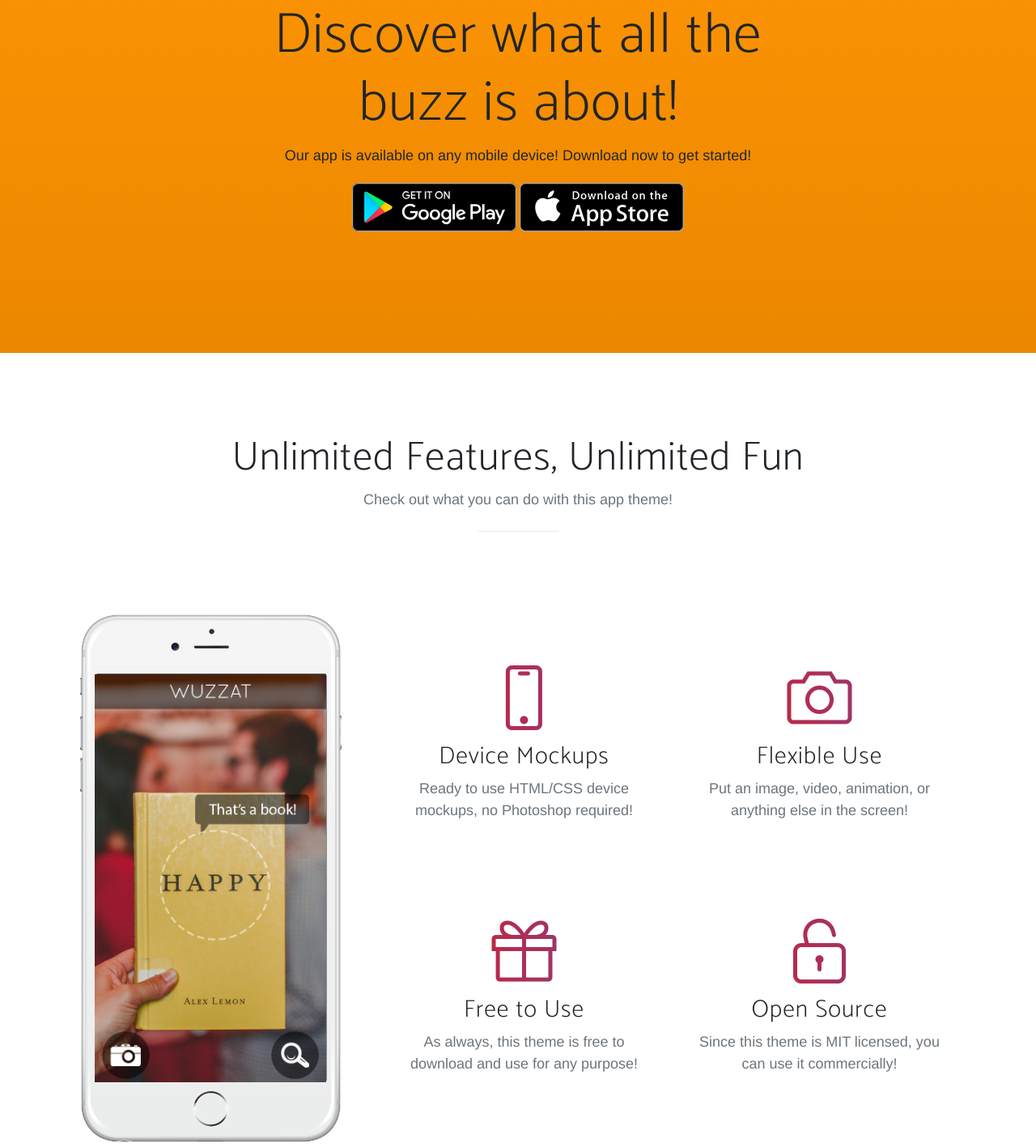
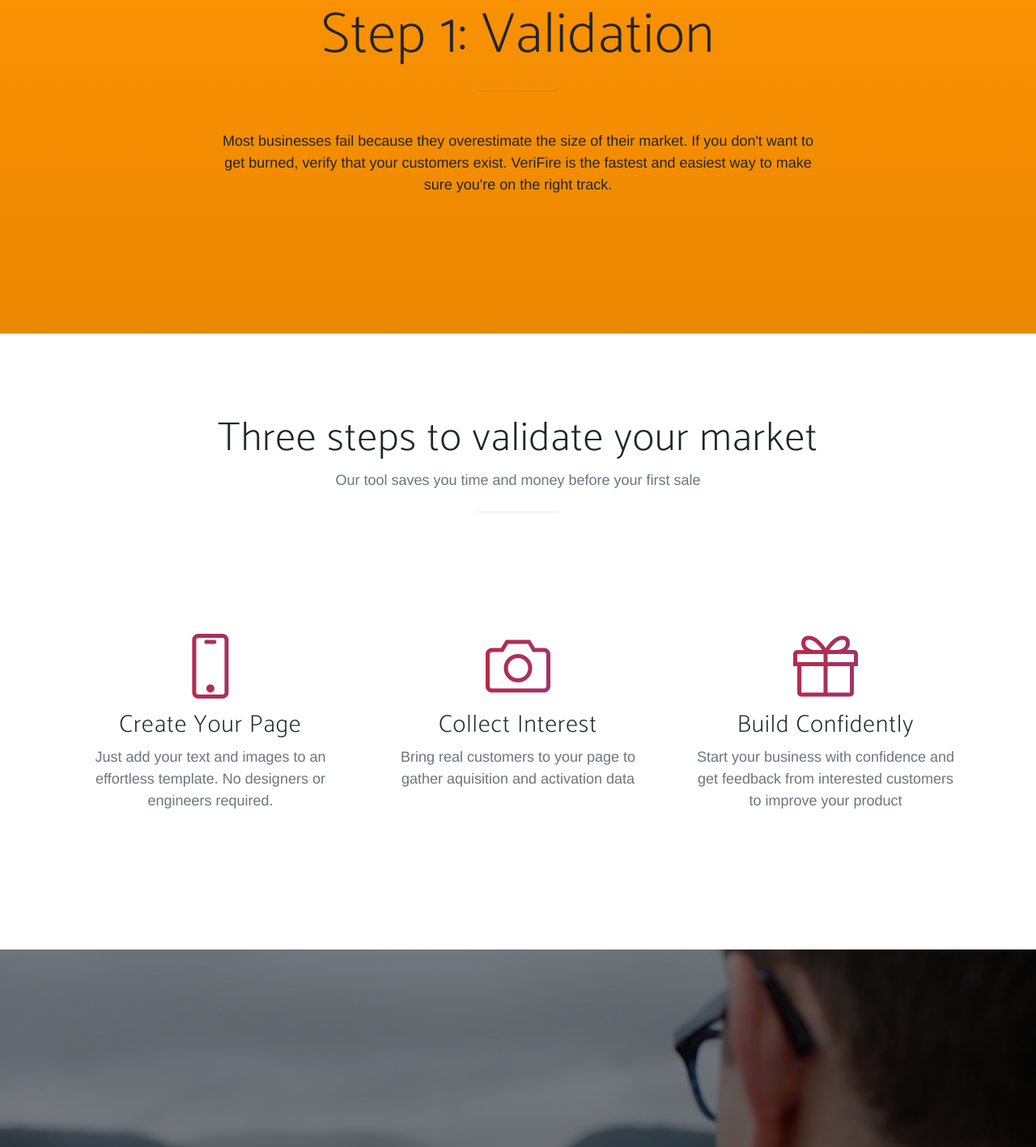
Before and after one commit to elliotaplant/VeriFireLandingPage, a website: page index.html in a window 1280 px wide. Shown: the part 947-2364 px from the top of the page at 81% size. Drawn offline with nearby package versions, Linux system fonts and the light colour scheme; a web font is replaced by a local one.

Commit message:
Some copy

```diff
--- a/index.html
+++ b/index.html
@@ -4,50 +4,74 @@
 <head>
 
   <meta charset="utf-8">
-    <meta name="viewport" content="width=device-width, initial-scale=1, shrink-to-fit=no">
-    <meta name="description" content="">
-    <meta name="author" content="">
+  <meta name="viewport"
+        content="width=device-width, initial-scale=1, shrink-to-fit=no">
+  <meta name="description"
+        content="">
+  <meta name="author"
+        content="">
 
   <title>VeriFire - Battle Test Your Idea</title>
 
   <!-- Bootstrap core CSS -->
-    <link href="vendor/bootstrap/css/bootstrap.min.css" rel="stylesheet">
+  <link href="vendor/bootstrap/css/bootstrap.min.css"
+        rel="stylesheet">
 
   <!-- Custom fonts for this template -->
-    <link rel="stylesheet" href="vendor/font-awesome/css/font-awesome.min.css">
-    <link rel="stylesheet" href="vendor/simple-line-icons/css/simple-line-icons.css">
-    <link href="https://fonts.googleapis.com/css?family=Lato" rel="stylesheet">
-    <link href="https://fonts.googleapis.com/css?family=Catamaran:100,200,300,400,500,600,700,800,900" rel="stylesheet">
-    <link href="https://fonts.googleapis.com/css?family=Muli" rel="stylesheet">
+  <link rel="stylesheet"
+        href="vendor/font-awesome/css/font-awesome.min.css">
+  <link rel="stylesheet"
+        href="vendor/simple-line-icons/css/simple-line-icons.css">
+  <link href="https://fonts.googleapis.com/css?family=Lato"
+        rel="stylesheet">
+  <link href="https://fonts.googleapis.com/css?family=Catamaran:100,200,300,400,500,600,700,800,900"
+
+        rel="stylesheet">
+  <link href="https://fonts.googleapis.com/css?family=Muli"
+        rel="stylesheet">
 
   <!-- Plugin CSS -->
-    <link rel="stylesheet" href="device-mockups/device-mockups.min.css">
+  <link rel="stylesheet"
+        href="device-mockups/device-mockups.min.css">
 
   <!-- Custom styles for this template -->
-    <link href="css/new-age.min.css" rel="stylesheet">
+  <link href="css/new-age.min.css"
+        rel="stylesheet">
 
 </head>
 
 <body id="page-top">
 
   <!-- Navigation -->
-    <nav class="navbar navbar-expand-lg navbar-light fixed-top" id="mainNav">
+  <nav class="navbar navbar-expand-lg navbar-light fixed-top"
+       id="mainNav">
     <div class="container">
-        <a class="navbar-brand js-scroll-trigger" href="#page-top">VeriFire</a>
-        <button class="navbar-toggler navbar-toggler-right" type="button" data-toggle="collapse" data-target="#navbarResponsive" aria-controls="navbarResponsive" aria-expanded="false" aria-label="Toggle navigation">
+      <a class="navbar-brand js-scroll-trigger"
+         href="#page-top">VeriFire</a>
+      <button class="navbar-toggler navbar-toggler-right"
+              type="button"
+              data-toggle="collapse"
+              data-target="#navbarResponsive"
+              aria-controls="navbarResponsive"
+              aria-expanded="false"
+              aria-label="Toggle navigation">
           Menu
           <i class="fa fa-bars"></i>
         </button>
-        <div class="collapse navbar-collapse" id="navbarResponsive">
+      <div class="collapse navbar-collapse"
+           id="navbarResponsive">
         <ul class="navbar-nav ml-auto">
           <li class="nav-item">
-              <a class="nav-link js-scroll-trigger" href="#download">Download</a>
+            <a class="nav-link js-scroll-trigger"
+               href="#download">Download</a>
           </li>
           <li class="nav-item">
-              <a class="nav-link js-scroll-trigger" href="#features">Features</a>
+            <a class="nav-link js-scroll-trigger"
+               href="#features">Features</a>
           </li>
           <li class="nav-item">
-              <a class="nav-link js-scroll-trigger" href="#contact">Contact</a>
+            <a class="nav-link js-scroll-trigger"
+               href="#contact">Contact</a>
           </li>
         </ul>
       </div>
@@ -59,8 +83,11 @@
       <div class="row h-100">
         <div class="col-lg-7 my-auto">
           <div class="header-content mx-auto">
-              <h1 class="mb-5">New Age is an app landing page that will help you beautifully showcase your new mobile app, or anything else!</h1>
-              <a href="#download" class="btn btn-outline btn-xl js-scroll-trigger">Start Now for Free!</a>
+            <h1 class="mb-5">Does anyone want your product?</h1>
+            <p> VeriFire can answer this essential question before you spend
+              time and money on an uncertain business idea. </p>
+            <a href="#download"
+               class="btn btn-outline btn-xl js-scroll-trigger">How it works</a>
           </div>
         </div>
         <div class="col-lg-5 my-auto">
@@ -69,7 +96,9 @@
               <div class="device">
                 <div class="screen">
                   <!-- Demo image for screen mockup, you can put an image here, some HTML, an animation, video, or anything else! -->
-                    <img src="img/demo-screen-1.jpg" class="img-fluid" alt="">
+                  <img src="img/demo-screen-1.jpg"
+                       class="img-fluid"
+                       alt="">
                 </div>
                 <div class="button">
                   <!-- You can hook the "home button" to some JavaScript events or just remove it -->
@@ -82,78 +111,50 @@
     </div>
   </header>
 
-    <section class="download bg-primary text-center" id="download">
+  <section class="download bg-primary text-center"
+           id="download">
     <div class="container">
       <div class="row">
         <div class="col-md-8 mx-auto">
-            <h2 class="section-heading">Discover what all the buzz is about!</h2>
-            <p>Our app is available on any mobile device! Download now to get started!</p>
-            <div class="badges">
-              <a class="badge-link" href="#"><img src="img/google-play-badge.svg" alt=""></a>
-              <a class="badge-link" href="#"><img src="img/app-store-badge.svg" alt=""></a>
-            </div>
+          <h2 class="section-heading">Step 1: Validation</h2>
+          <hr>
+          <p class="mt-5">Most businesses fail because they overestimate the size of their
+            market. If you don't want to get burned, verify that your customers
+            exist. VeriFire is the fastest and easiest way to make sure
+            you're on the right track.</p>
         </div>
       </div>
     </div>
   </section>
 
-    <section class="features" id="features">
+  <section class="features"
+           id="features">
     <div class="container">
       <div class="section-heading text-center">
-          <h2>Unlimited Features, Unlimited Fun</h2>
-          <p class="text-muted">Check out what you can do with this app theme!</p>
+        <h2>Three steps to validate your market</h2>
+        <p class="text-muted">Our tool saves you time and money before your first sale</p>
         <hr>
       </div>
       <div class="row">
-          <div class="col-lg-4 my-auto">
-            <div class="device-container">
-              <div class="device-mockup iphone6_plus portrait white">
-                <div class="device">
-                  <div class="screen">
-                    <!-- Demo image for screen mockup, you can put an image here, some HTML, an animation, video, or anything else! -->
-                    <img src="img/demo-screen-1.jpg" class="img-fluid" alt="">
-                  </div>
-                  <div class="button">
-                    <!-- You can hook the "home button" to some JavaScript events or just remove it -->
+        <div class="col-md-4">
+          <div class="feature-item">
+            <i class="icon-screen-smartphone text-primary"></i>
+            <h3>Create Your Page</h3>
+            <p class="text-muted">Just add your text and images to an effortless template. No designers or engineers required.</p>
           </div>
         </div>
+        <div class="col-md-4">
+          <div class="feature-item">
+            <i class="icon-camera text-primary"></i>
+            <h3>Collect Interest</h3>
+            <p class="text-muted">Bring real customers to your page to gather aquisition and activation data</p>
           </div>
         </div>
-          </div>
-          <div class="col-lg-8 my-auto">
-            <div class="container-fluid">
-              <div class="row">
-                <div class="col-lg-6">
-                  <div class="feature-item">
-                    <i class="icon-screen-smartphone text-primary"></i>
-                    <h3>Device Mockups</h3>
-                    <p class="text-muted">Ready to use HTML/CSS device mockups, no Photoshop required!</p>
-                  </div>
-                </div>
-                <div class="col-lg-6">
-                  <div class="feature-item">
-                    <i class="icon-camera text-primary"></i>
-                    <h3>Flexible Use</h3>
-                    <p class="text-muted">Put an image, video, animation, or anything else in the screen!</p>
-                  </div>
-                </div>
-              </div>
-              <div class="row">
-                <div class="col-lg-6">
+        <div class="col-md-4">
           <div class="feature-item">
             <i class="icon-present text-primary"></i>
-                    <h3>Free to Use</h3>
-                    <p class="text-muted">As always, this theme is free to download and use for any purpose!</p>
-                  </div>
-                </div>
-                <div class="col-lg-6">
-                  <div class="feature-item">
-                    <i class="icon-lock-open text-primary"></i>
-                    <h3>Open Source</h3>
-                    <p class="text-muted">Since this theme is MIT licensed, you can use it commercially!</p>
-                  </div>
-                </div>
-              </div>
+            <h3>Build Confidently</h3>
+            <p class="text-muted">Start your business with confidence and get feedback from interested customers to improve your product</p>
           </div>
         </div>
       </div>
@@ -164,13 +165,15 @@
     <div class="cta-content">
       <div class="container">
         <h2>Stop waiting.<br>Start building.</h2>
-          <a href="#contact" class="btn btn-outline btn-xl js-scroll-trigger">Let's Get Started!</a>
+        <a href="#contact"
+           class="btn btn-outline btn-xl js-scroll-trigger">Let's Get Started!</a>
       </div>
     </div>
     <div class="overlay"></div>
   </section>
 
-    <section class="contact bg-primary" id="contact">
+  <section class="contact bg-primary"
+           id="contact">
     <div class="container">
       <h2>We
           <i class="fa fa-heart"></i>
--- a/scss/_masthead.scss
+++ b/scss/_masthead.scss
@@ -9,7 +9,7 @@
   background: url('../img/bg-pattern.png'), $theme-secondary;
   background: url('../img/bg-pattern.png'), -webkit-linear-gradient(to left, $theme-secondary, $theme-tertiary);
   background: url('../img/bg-pattern.png'), linear-gradient(to left, $theme-secondary, $theme-tertiary);
-  background: linear-gradient(to left, transparentize( $theme-secondary, 0.6), transparentize( $theme-tertiary, 0.6)), url('../img/darkflames.jpeg');
+  background: linear-gradient(to left, transparentize( darken($theme-secondary, 30%), 0.6), transparentize( darken($theme-tertiary, 30%), 0.6)), url('../img/darkflames.jpeg');
   -webkit-background-size: cover;
   -moz-background-size: cover;
   background-size: cover;
```
Also changed, not shown: css/new-age.css, css/new-age.min.css. Lines whose indentation alone changed are shown as unchanged.
